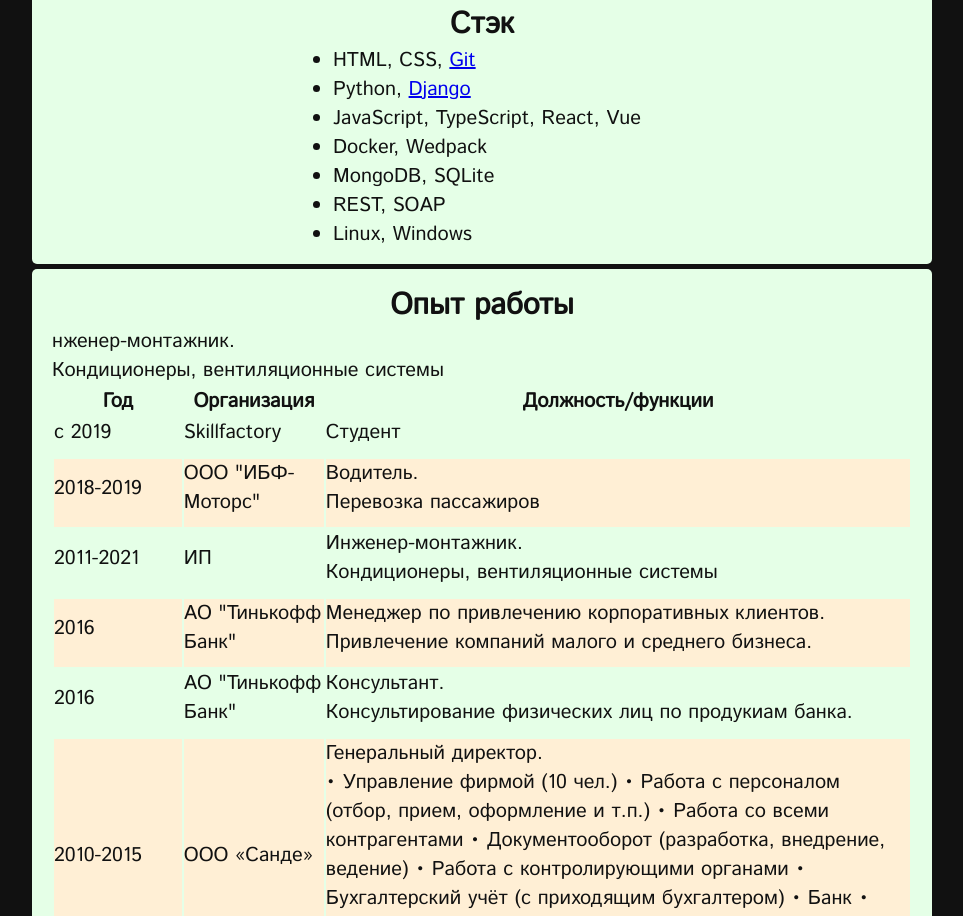
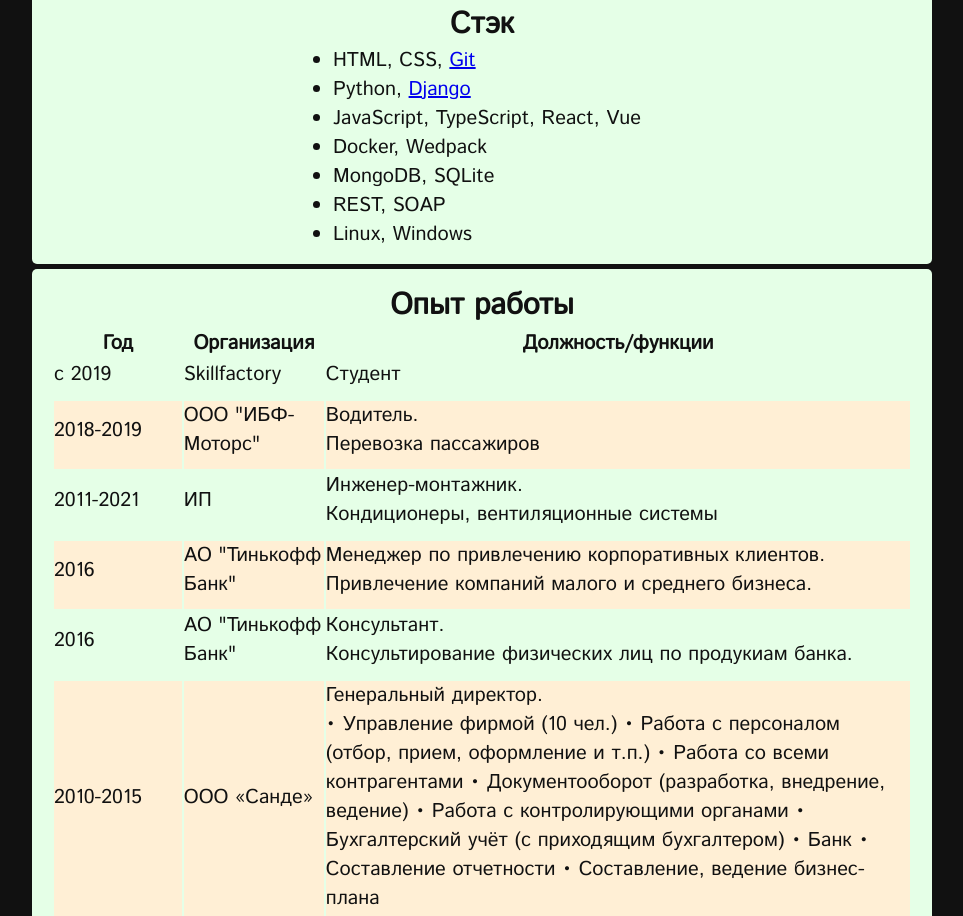
Before and after one commit to DenSidorov/Resume, a plain HTML site: page index.html in a window 1280 px wide. Shown: the part 578-1494 px from the top of the page, without its empty margins (158-1121 px from the left). Drawn offline with Linux system fonts and the light colour scheme.

Commit message:
edit 160323_3

```diff
--- a/index.html
+++ b/index.html
@@ -84,7 +84,6 @@
             <td>2016</td>
             <td>АО "Тинькофф Банк"</td>
             <td>Менеджер по привлечению корпоративных клиентов. </br> Привлечение компаний малого и среднего бизнеса.</td>
-          </tr>нженер-монтажник. </br> Кондиционеры, вентиляционные системы</td>
         </tr>
         <tr>
           <td>2016</td>
```
